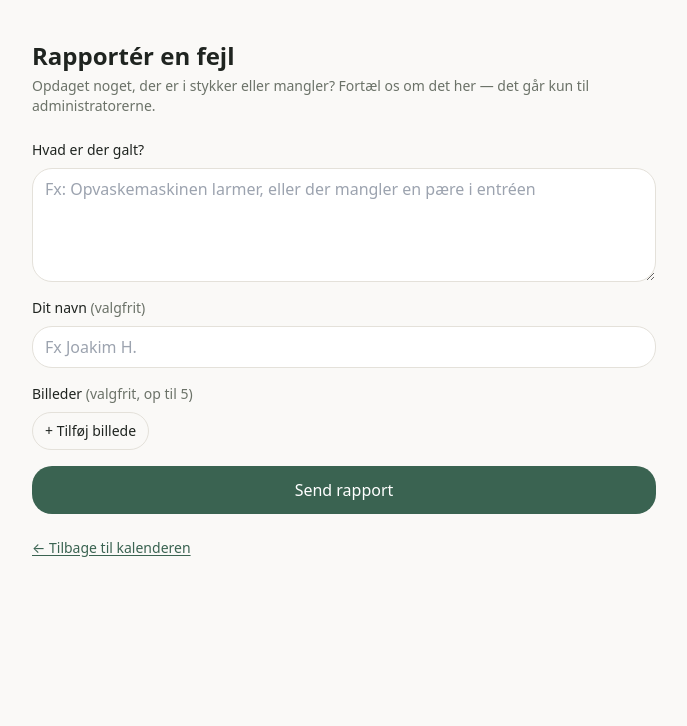
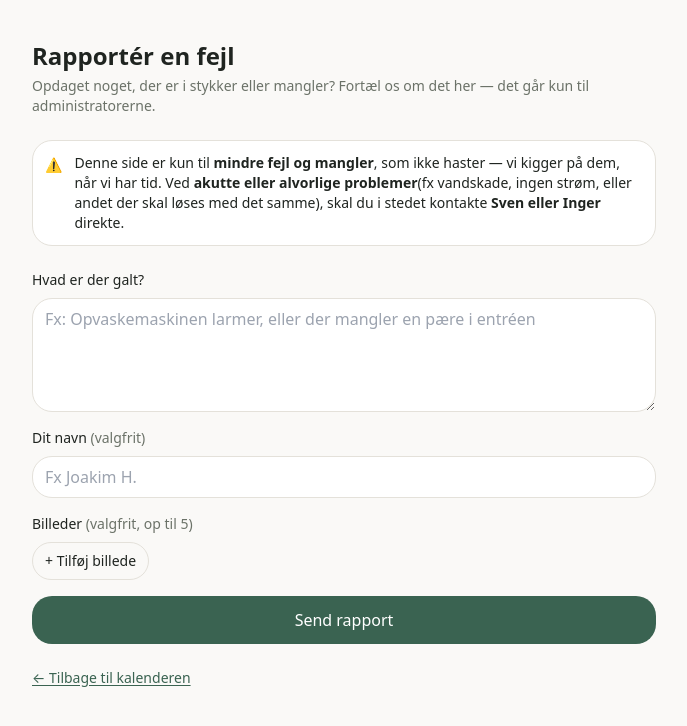
Before and after one commit to Jokkeaktie/Mallorca, a Next.js app: page /fejl in a window 1280 px wide. Shown: the top 726 px of the page, without its empty margins (296-983 px from the left). Built offline with nearby package versions, Linux system fonts and the light colour scheme.

Commit message:
Præcisér formålet med fejlrapport-siden
Tilføjer en tydelig note om, at "Rapportér en fejl" kun er til mindre
fejl/mangler uden hastværk. Ved akutte/alvorlige problemer skal Sven
eller Inger kontaktes direkte i stedet.

```diff
--- a/src/app/fejl/page.tsx
+++ b/src/app/fejl/page.tsx
@@ -14,6 +14,18 @@ export default function BugReportPage() {
         </p>
       </header>
 
+      <div className="flex items-start gap-3 rounded-xl2 border border-line bg-white p-3 text-sm text-ink">
+        <span aria-hidden="true" className="mt-0.5">
+          ⚠️
+        </span>
+        <p>
+          Denne side er kun til <strong>mindre fejl og mangler</strong>, som ikke haster — vi
+          kigger på dem, når vi har tid. Ved <strong>akutte eller alvorlige problemer</strong>
+          (fx vandskade, ingen strøm, eller andet der skal løses med det samme), skal du i
+          stedet kontakte <strong>Sven eller Inger</strong> direkte.
+        </p>
+      </div>
+
       <BugReportForm />
 
       <Link href="/" className="text-sm text-accent underline underline-offset-2">
```
